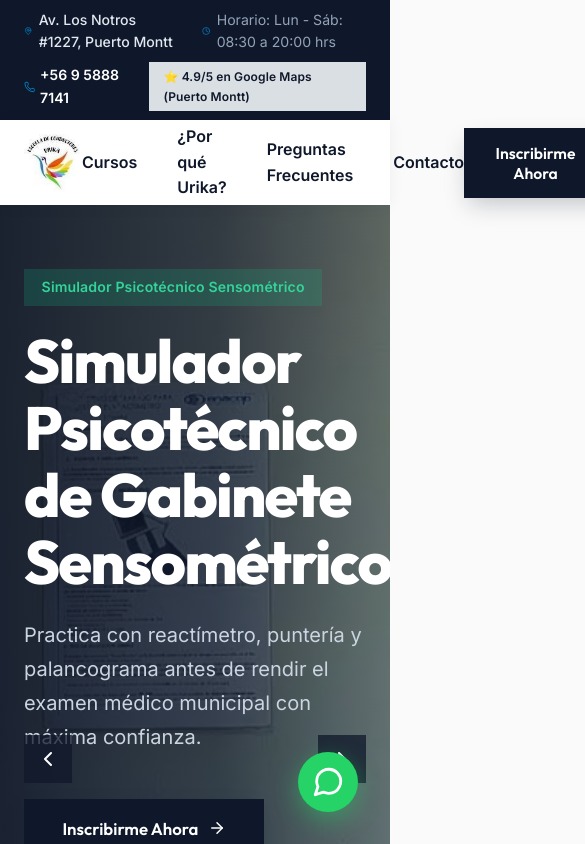
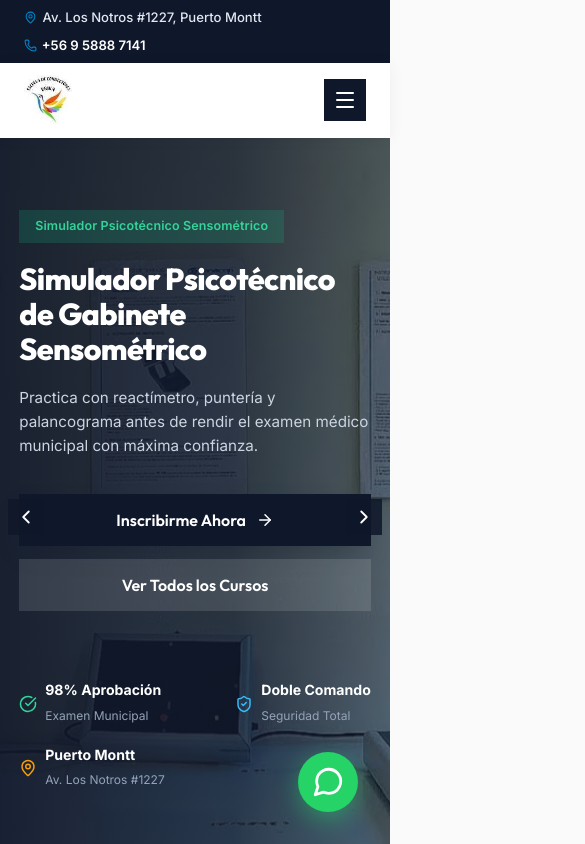
Before and after one commit to viejo14/urika.cl, a React (Vite) app: page / in a window 390 px wide. Shown: the top 844 px of the page, 585 px wide, since content can reach past the window. Built offline with nearby package versions, Linux system fonts and the light colour scheme.

Commit message:
fix: total mobile responsiveness overhaul for Navbar hamburger menu, TopBar & Hero section

```diff
--- a/src/components/layout/Navbar.jsx
+++ b/src/components/layout/Navbar.jsx
@@ -1,19 +1,30 @@
-import React from 'react';
-import { ArrowRight } from 'lucide-react';
+import React, { useState } from 'react';
+import { motion, AnimatePresence } from 'framer-motion';
+import { ArrowRight, Menu, X } from 'lucide-react';
 import { Button } from '../common/Button';
 
 export function Navbar({ onOpenBooking }) {
+  const [isMobileMenuOpen, setIsMobileMenuOpen] = useState(false);
+
+  const toggleMobileMenu = () => {
+    setIsMobileMenuOpen((prev) => !prev);
+  };
+
+  const closeMobileMenu = () => {
+    setIsMobileMenuOpen(false);
+  };
+
   return (
     <header style={{ position: 'sticky', top: 0, zIndex: 100 }} className="glass-nav">
-      <div className="container" style={{ display: 'flex', justifyContent: 'space-between', alignItems: 'center', height: '85px' }}>
+      <div className="container" style={{ display: 'flex', justifyContent: 'space-between', alignItems: 'center', height: '75px' }}>
 
         {/* Brand Official Logo */}
-        <a href="#" style={{ display: 'flex', alignItems: 'center', gap: '0.85rem' }}>
+        <a href="#" onClick={closeMobileMenu} style={{ display: 'flex', alignItems: 'center', gap: '0.85rem' }}>
           <img
             src="/urika-logo.png"
             alt="Logo Escuela de Conductores Urika"
             style={{
-              height: '58px',
+              height: '50px',
               width: 'auto',
               objectFit: 'contain',
               borderRadius: 0
@@ -21,19 +32,102 @@ export function Navbar({ onOpenBooking }) {
           />
         </a>
 
-        {/* Links */}
-        <nav style={{ display: 'flex', gap: '2.5rem', alignItems: 'center' }}>
+        {/* Desktop Navigation Links */}
+        <nav className="desktop-nav" style={{ display: 'flex', gap: '2.2rem', alignItems: 'center' }}>
           <a href="#cursos" style={{ fontWeight: '600', color: 'var(--primary-dark)', transition: 'var(--transition-fast)' }}>Cursos</a>
           <a href="#ventajas" style={{ fontWeight: '600', color: 'var(--primary-dark)', transition: 'var(--transition-fast)' }}>¿Por qué Urika?</a>
           <a href="#preguntas" style={{ fontWeight: '600', color: 'var(--primary-dark)', transition: 'var(--transition-fast)' }}>Preguntas Frecuentes</a>
           <a href="#contacto" style={{ fontWeight: '600', color: 'var(--primary-dark)', transition: 'var(--transition-fast)' }}>Contacto</a>
         </nav>
 
-        {/* Action Button */}
-        <Button variant="primary" onClick={() => onOpenBooking('Curso Completo Licencia Clase B')}>
-          Inscribirme Ahora <ArrowRight size={16} />
-        </Button>
+        {/* Desktop Action Button */}
+        <div className="desktop-cta">
+          <Button variant="primary" onClick={() => onOpenBooking('Curso Completo Licencia Clase B')}>
+            Inscribirme Ahora <ArrowRight size={16} />
+          </Button>
+        </div>
+
+        {/* Mobile Hamburger Menu Toggle Button */}
+        <button
+          className="mobile-menu-toggle"
+          onClick={toggleMobileMenu}
+          aria-label={isMobileMenuOpen ? 'Cerrar menú de navegación' : 'Abrir menú de navegación'}
+          style={{
+            display: 'none',
+            backgroundColor: 'var(--primary-dark)',
+            color: '#FFFFFF',
+            border: 'none',
+            padding: '0.55rem',
+            cursor: 'pointer'
+          }}
+        >
+          {isMobileMenuOpen ? <X size={24} /> : <Menu size={24} />}
+        </button>
+
       </div>
+
+      {/* Mobile Drawer Menu Overlay */}
+      <AnimatePresence>
+        {isMobileMenuOpen && (
+          <motion.div
+            initial={{ opacity: 0, height: 0 }}
+            animate={{ opacity: 1, height: 'auto' }}
+            exit={{ opacity: 0, height: 0 }}
+            transition={{ duration: 0.3, ease: 'easeInOut' }}
+            style={{
+              backgroundColor: 'rgba(15, 23, 42, 0.98)',
+              backdropFilter: 'blur(12px)',
+              borderBottom: '2px solid var(--accent-corporate)',
+              overflow: 'hidden'
+            }}
+            className="mobile-drawer"
+          >
+            <div className="container" style={{ padding: '1.8rem 1.5rem', display: 'flex', flexDirection: 'column', gap: '1.2rem' }}>
+              <a
+                href="#cursos"
+                onClick={closeMobileMenu}
+                style={{ fontSize: '1.1rem', fontWeight: '600', color: '#FFFFFF', padding: '0.4rem 0', borderBottom: '1px solid rgba(255,255,255,0.08)' }}
+              >
+                📚 Cursos Licencia Clase B
+              </a>
+              <a
+                href="#ventajas"
+                onClick={closeMobileMenu}
+                style={{ fontSize: '1.1rem', fontWeight: '600', color: '#FFFFFF', padding: '0.4rem 0', borderBottom: '1px solid rgba(255,255,255,0.08)' }}
+              >
+                ⭐ ¿Por qué Urika?
+              </a>
+              <a
+                href="#preguntas"
+                onClick={closeMobileMenu}
+                style={{ fontSize: '1.1rem', fontWeight: '600', color: '#FFFFFF', padding: '0.4rem 0', borderBottom: '1px solid rgba(255,255,255,0.08)' }}
+              >
+                ❓ Preguntas Frecuentes
+              </a>
+              <a
+                href="#contacto"
+                onClick={closeMobileMenu}
+                style={{ fontSize: '1.1rem', fontWeight: '600', color: '#FFFFFF', padding: '0.4rem 0', borderBottom: '1px solid rgba(255,255,255,0.08)' }}
+              >
+                📍 Contacto & Ubicación
+              </a>
+
+              <div style={{ marginTop: '0.8rem' }}>
+                <Button
+                  variant="primary"
+                  onClick={() => {
+                    closeMobileMenu();
+                    onOpenBooking('Curso Completo Licencia Clase B');
+                  }}
+                  style={{ width: '100%', justifyContent: 'center', padding: '1rem' }}
+                >
+                  Inscribirme Ahora <ArrowRight size={18} />
+                </Button>
+              </div>
+            </div>
+          </motion.div>
+        )}
+      </AnimatePresence>
     </header>
   );
 }
--- a/src/components/layout/TopBar.jsx
+++ b/src/components/layout/TopBar.jsx
@@ -4,26 +4,31 @@ import { Badge } from '../common/Badge';
 
 export function TopBar() {
   return (
-    <div style={{ backgroundColor: 'var(--primary-dark)', color: '#94A3B8', fontSize: '0.88rem', padding: '0.55rem 0' }}>
-      <div className="container" style={{ display: 'flex', justifyContent: 'space-between', alignItems: 'center', flexWrap: 'wrap', gap: '0.5rem' }}>
-        <div style={{ display: 'flex', alignItems: 'center', gap: '1.4rem' }}>
-          <span style={{ display: 'flex', alignItems: 'center', gap: '0.4rem', color: '#E2E8F0', fontWeight: '500' }}>
-            <MapPin size={14} color="var(--accent-corporate)" /> Av. Los Notros #1227, Puerto Montt
+    <div style={{ backgroundColor: 'var(--primary-dark)', color: '#94A3B8', fontSize: '0.82rem', padding: '0.45rem 0' }}>
+      <div className="container" style={{ display: 'flex', justifyContent: 'space-between', alignItems: 'center', flexWrap: 'wrap', gap: '0.4rem' }}>
+
+        {/* Left Info: Location & Hours */}
+        <div style={{ display: 'flex', alignItems: 'center', gap: '1.2rem', flexWrap: 'wrap' }}>
+          <span style={{ display: 'flex', alignItems: 'center', gap: '0.35rem', color: '#E2E8F0', fontWeight: '500' }}>
+            <MapPin size={13} color="var(--accent-corporate)" /> Av. Los Notros #1227, Puerto Montt
           </span>
-          <span style={{ display: 'flex', alignItems: 'center', gap: '0.4rem' }}>
-            <Clock size={14} color="var(--accent-corporate)" /> Horario: Lun - Sáb: 08:30 a 20:00 hrs
+          <span className="hide-on-mobile" style={{ display: 'flex', alignItems: 'center', gap: '0.35rem' }}>
+            <Clock size={13} color="var(--accent-corporate)" /> Lun - Sáb: 08:30 a 20:00 hrs
           </span>
         </div>
-        <div style={{ display: 'flex', alignItems: 'center', gap: '1.2rem' }}>
+
+        {/* Right Info: Phone & Google Rating */}
+        <div style={{ display: 'flex', alignItems: 'center', gap: '1rem' }}>
           <a href="tel:+56958887141" style={{ display: 'flex', alignItems: 'center', gap: '0.3rem', color: '#FFFFFF', fontWeight: '600' }}>
-            <Phone size={14} color="var(--accent-corporate)" /> +56 9 5888 7141
+            <Phone size={13} color="var(--accent-corporate)" /> +56 9 5888 7141
           </a>
-          <a href="https://maps.google.com/?q=Escuela+de+Conductores+Urika+Puerto+Montt+Av+Los+Notros+1227" target="_blank" rel="noopener noreferrer">
-            <Badge variant="corporate" style={{ fontSize: '0.75rem', cursor: 'pointer' }}>
-              ⭐ 4.9/5 en Google Maps (Puerto Montt)
+          <a href="https://maps.google.com/?q=Escuela+de+Conductores+Urika+Puerto+Montt+Av+Los+Notros+1227" target="_blank" rel="noopener noreferrer" className="hide-on-mobile">
+            <Badge variant="corporate" style={{ fontSize: '0.72rem', cursor: 'pointer', padding: '0.2rem 0.6rem' }}>
+              ⭐ 4.9/5 en Google Maps
             </Badge>
           </a>
         </div>
+
       </div>
     </div>
   );
--- a/src/components/sections/HeroSection.jsx
+++ b/src/components/sections/HeroSection.jsx
@@ -65,10 +65,10 @@ export function HeroSection({ onOpenBooking }) {
   const slide = HERO_FULLSCREEN_SLIDES[currentSlide];
 
   return (
-    <section style={{
+    <section className="hero-responsive-wrapper" style={{
       position: 'relative',
       width: '100%',
-      minHeight: 'calc(100vh - 85px)',
+      minHeight: 'calc(100vh - 75px)',
       display: 'flex',
       alignItems: 'center',
       overflow: 'hidden',
@@ -109,23 +109,23 @@ export function HeroSection({ onOpenBooking }) {
           left: 0,
           width: '100%',
           height: '100%',
-          background: 'linear-gradient(90deg, rgba(15, 23, 42, 0.94) 0%, rgba(15, 23, 42, 0.8) 55%, rgba(15, 23, 42, 0.55) 100%)',
+          background: 'linear-gradient(90deg, rgba(15, 23, 42, 0.95) 0%, rgba(15, 23, 42, 0.84) 60%, rgba(15, 23, 42, 0.65) 100%)',
           zIndex: 2
         }} />
       </div>
 
       {/* Clean Non-Invasive Text Container */}
-      <div className="container" style={{ position: 'relative', zIndex: 10, padding: '4rem 1.5rem' }}>
-        <div style={{ maxWidth: '780px' }}>
+      <div className="container hero-content-container" style={{ position: 'relative', zIndex: 10, padding: '3.5rem 1.5rem' }}>
+        <div style={{ maxWidth: '760px' }}>
 
           <motion.div
             key={`slide-badge-${slide.id}`}
             initial={{ opacity: 0, y: 15 }}
             animate={{ opacity: 1, y: 0 }}
             transition={{ duration: 0.4 }}
-            style={{ marginBottom: '1.4rem' }}
+            style={{ marginBottom: '1.2rem' }}
           >
-            <Badge variant="green" style={{ backgroundColor: 'rgba(16, 185, 129, 0.2)', color: '#34D399', fontSize: '0.88rem', padding: '0.45rem 1.1rem' }}>
+            <Badge variant="green" style={{ backgroundColor: 'rgba(16, 185, 129, 0.2)', color: '#34D399', fontSize: 'clamp(0.78rem, 2.5vw, 0.88rem)', padding: '0.4rem 1rem' }}>
               {slide.tag}
             </Badge>
           </motion.div>
@@ -135,7 +135,14 @@ export function HeroSection({ onOpenBooking }) {
             initial={{ opacity: 0, y: 20 }}
             animate={{ opacity: 1, y: 0 }}
             transition={{ duration: 0.5, delay: 0.1 }}
-            style={{ fontSize: '3.8rem', marginBottom: '1.4rem', color: '#FFFFFF', fontWeight: '800', lineHeight: 1.1, letterSpacing: '-0.03em' }}
+            style={{
+              fontSize: 'clamp(1.9rem, 5.2vw, 3.6rem)',
+              marginBottom: '1.2rem',
+              color: '#FFFFFF',
+              fontWeight: '800',
+              lineHeight: 1.15,
+              letterSpacing: '-0.02em'
+            }}
           >
             {slide.title}
           </motion.h1>
@@ -145,7 +152,13 @@ export function HeroSection({ onOpenBooking }) {
             initial={{ opacity: 0, y: 20 }}
             animate={{ opacity: 1, y: 0 }}
             transition={{ duration: 0.5, delay: 0.2 }}
-            style={{ fontSize: '1.25rem', color: '#CBD5E1', marginBottom: '2.8rem', maxWidth: '640px', lineHeight: 1.7 }}
+            style={{
+              fontSize: 'clamp(0.95rem, 2.8vw, 1.2rem)',
+              color: '#CBD5E1',
+              marginBottom: '2.2rem',
+              maxWidth: '620px',
+              lineHeight: 1.6
+            }}
           >
             {slide.subtitle}
           </motion.p>
@@ -154,46 +167,48 @@ export function HeroSection({ onOpenBooking }) {
             initial={{ opacity: 0, y: 15 }}
             animate={{ opacity: 1, y: 0 }}
             transition={{ duration: 0.5, delay: 0.3 }}
-            style={{ display: 'flex', gap: '1.2rem', flexWrap: 'wrap', marginBottom: '3.5rem', alignItems: 'center' }}
+            className="hero-buttons-wrapper"
+            style={{ display: 'flex', gap: '1rem', flexWrap: 'wrap', marginBottom: '2.8rem', alignItems: 'center' }}
           >
-            <Button variant="primary" onClick={() => onOpenBooking('Curso Completo Licencia Clase B')} style={{ padding: '1.15rem 2.4rem', fontSize: '1.05rem' }}>
+            <Button variant="primary" onClick={() => onOpenBooking('Curso Completo Licencia Clase B')} className="hero-btn-primary" style={{ padding: '1rem 2.2rem', fontSize: '1rem' }}>
               Inscribirme Ahora <ArrowRight size={18} />
             </Button>
-            <a href="#cursos">
-              <Button variant="secondary" style={{ backgroundColor: 'rgba(255, 255, 255, 0.12)', color: '#FFFFFF', padding: '1.15rem 2.4rem', fontSize: '1.05rem' }}>
+            <a href="#cursos" className="hero-btn-secondary-link">
+              <Button variant="secondary" style={{ backgroundColor: 'rgba(255, 255, 255, 0.12)', color: '#FFFFFF', padding: '1rem 2.2rem', fontSize: '1rem' }}>
                 Ver Todos los Cursos
               </Button>
             </a>
           </motion.div>
 
-          {/* Clean Trust Indicators Bar */}
+          {/* Clean Responsive Trust Indicators Bar */}
           <motion.div
             initial={{ opacity: 0 }}
             animate={{ opacity: 1 }}
             transition={{ duration: 0.6, delay: 0.4 }}
-            style={{ display: 'flex', alignItems: 'center', gap: '2.5rem', borderTop: '1px solid rgba(255, 255, 255, 0.15)', paddingTop: '1.8rem', flexWrap: 'wrap' }}
+            className="hero-trust-bar"
+            style={{ display: 'flex', alignItems: 'center', gap: '2rem', borderTop: '1px solid rgba(255, 255, 255, 0.15)', paddingTop: '1.5rem', flexWrap: 'wrap' }}
           >
-            <div style={{ display: 'flex', alignItems: 'center', gap: '0.6rem' }}>
-              <CheckCircle size={20} color="#34D399" />
+            <div style={{ display: 'flex', alignItems: 'center', gap: '0.5rem' }}>
+              <CheckCircle size={18} color="#34D399" />
               <div>
-                <span style={{ display: 'block', fontWeight: '700', fontSize: '0.95rem', color: '#FFFFFF' }}>98% Aprobación</span>
-                <span style={{ fontSize: '0.8rem', color: '#94A3B8' }}>Examen Municipal</span>
+                <span style={{ display: 'block', fontWeight: '700', fontSize: '0.88rem', color: '#FFFFFF' }}>98% Aprobación</span>
+                <span style={{ fontSize: '0.75rem', color: '#94A3B8' }}>Examen Municipal</span>
               </div>
             </div>
 
-            <div style={{ display: 'flex', alignItems: 'center', gap: '0.6rem' }}>
-              <ShieldCheck size={20} color="#38BDF8" />
+            <div style={{ display: 'flex', alignItems: 'center', gap: '0.5rem' }}>
+              <ShieldCheck size={18} color="#38BDF8" />
               <div>
-                <span style={{ display: 'block', fontWeight: '700', fontSize: '0.95rem', color: '#FFFFFF' }}>Doble Comando</span>
-                <span style={{ fontSize: '0.8rem', color: '#94A3B8' }}>Seguridad Total</span>
+                <span style={{ display: 'block', fontWeight: '700', fontSize: '0.88rem', color: '#FFFFFF' }}>Doble Comando</span>
+                <span style={{ fontSize: '0.75rem', color: '#94A3B8' }}>Seguridad Total</span>
               </div>
             </div>
 
-            <div style={{ display: 'flex', alignItems: 'center', gap: '0.6rem' }}>
-              <MapPin size={20} color="#F59E0B" />
+            <div style={{ display: 'flex', alignItems: 'center', gap: '0.5rem' }}>
+              <MapPin size={18} color="#F59E0B" />
               <div>
-                <span style={{ display: 'block', fontWeight: '700', fontSize: '0.95rem', color: '#FFFFFF' }}>Puerto Montt</span>
-                <span style={{ fontSize: '0.8rem', color: '#94A3B8' }}>Av. Los Notros #1227</span>
+                <span style={{ display: 'block', fontWeight: '700', fontSize: '0.88rem', color: '#FFFFFF' }}>Puerto Montt</span>
+                <span style={{ fontSize: '0.75rem', color: '#94A3B8' }}>Av. Los Notros #1227</span>
               </div>
             </div>
           </motion.div>
@@ -201,63 +216,31 @@ export function HeroSection({ onOpenBooking }) {
         </div>
       </div>
 
-      {/* Fullscreen Slider Navigation Controls */}
+      {/* Responsive Slider Navigation Controls */}
       <button
         onClick={prevSlide}
-        style={{
-          position: 'absolute',
-          top: '50%',
-          left: '1.5rem',
-          transform: 'translateY(-50%)',
-          backgroundColor: 'rgba(15, 23, 42, 0.75)',
-          color: '#FFFFFF',
-          width: '48px',
-          height: '48px',
-          display: 'flex',
-          alignItems: 'center',
-          justifyContent: 'center',
-          cursor: 'pointer',
-          zIndex: 20,
-          transition: 'var(--transition-fast)',
-          border: '1px solid rgba(255, 255, 255, 0.2)'
-        }}
+        className="hero-slider-nav-btn hero-slider-prev"
         aria-label="Slide anterior"
       >
-        <ChevronLeft size={24} />
+        <ChevronLeft size={22} />
       </button>
 
       <button
         onClick={nextSlide}
-        style={{
-          position: 'absolute',
-          top: '50%',
-          right: '1.5rem',
-          transform: 'translateY(-50%)',
-          backgroundColor: 'rgba(15, 23, 42, 0.75)',
-          color: '#FFFFFF',
-          width: '48px',
-          height: '48px',
-          display: 'flex',
-          alignItems: 'center',
-          justifyContent: 'center',
-          cursor: 'pointer',
-          zIndex: 20,
-          transition: 'var(--transition-fast)',
-          border: '1px solid rgba(255, 255, 255, 0.2)'
-        }}
+        className="hero-slider-nav-btn hero-slider-next"
         aria-label="Slide siguiente"
       >
-        <ChevronRight size={24} />
+        <ChevronRight size={22} />
       </button>
 
       {/* Fullscreen Slider Progress Dots */}
       <div style={{
         position: 'absolute',
-        bottom: '2rem',
+        bottom: '1.5rem',
         left: '50%',
         transform: 'translateX(-50%)',
         display: 'flex',
-        gap: '0.6rem',
+        gap: '0.5rem',
         zIndex: 20
       }}>
         {HERO_FULLSCREEN_SLIDES.map((s, idx) => (
@@ -265,11 +248,13 @@ export function HeroSection({ onOpenBooking }) {
             key={s.id}
             onClick={() => setCurrentSlide(idx)}
             style={{
-              width: currentSlide === idx ? '36px' : '10px',
-              height: '8px',
+              width: currentSlide === idx ? '32px' : '8px',
+              height: '6px',
               backgroundColor: currentSlide === idx ? '#FFFFFF' : 'rgba(255, 255, 255, 0.35)',
               transition: 'all 0.35s cubic-bezier(0.16, 1, 0.3, 1)',
-              cursor: 'pointer'
+              cursor: 'pointer',
+              border: 'none',
+              padding: 0
             }}
             aria-label={`Ir a foto ${idx + 1}`}
           />
--- a/src/index.css
+++ b/src/index.css
@@ -287,20 +287,99 @@ button, input, select, textarea {
   gap: 1.5rem;
 }
 
-@media (max-width: 1024px) {
-  .grid-3, .grid-4 {
-    grid-template-columns: repeat(2, 1fr);
+/* Responsive Design System & Media Queries */
+@media (max-width: 900px) {
+  .desktop-nav, .desktop-cta {
+    display: none !important;
+  }
+  .mobile-menu-toggle {
+    display: flex !important;
+    align-items: center;
+    justify-content: center;
   }
 }
 
 @media (max-width: 768px) {
+  .hide-on-mobile {
+    display: none !important;
+  }
+
   .grid-2, .grid-3, .grid-4 {
     grid-template-columns: 1fr;
+    gap: 1.8rem;
   }
+
   .section-padding {
-    padding: 4rem 0;
+    padding: 3rem 0;
+  }
+
+  .hero-responsive-wrapper {
+    min-height: auto !important;
+    padding-top: 2.5rem !important;
+    padding-bottom: 4.5rem !important;
+  }
+
+  .hero-content-container {
+    padding: 2rem 1.2rem !important;
+  }
+
+  .hero-buttons-wrapper {
+    flex-direction: column !important;
+    width: 100% !important;
+    gap: 0.8rem !important;
+  }
+
+  .hero-btn-primary, .hero-btn-secondary-link, .hero-btn-secondary-link button {
+    width: 100% !important;
+    justify-content: center !important;
+  }
+
+  .hero-trust-bar {
+    gap: 1rem !important;
+    justify-content: space-between !important;
+  }
+
+  .hero-slider-nav-btn {
+    width: 36px !important;
+    height: 36px !important;
+    background-color: rgba(15, 23, 42, 0.85) !important;
+  }
+
+  .hero-slider-prev {
+    left: 0.5rem !important;
+  }
+
+  .hero-slider-next {
+    right: 0.5rem !important;
   }
 }
+
+/* Default Hero Slider Control Buttons */
+.hero-slider-nav-btn {
+  position: absolute;
+  top: 50%;
+  transform: translateY(-50%);
+  backgroundColor: rgba(15, 23, 42, 0.75);
+  color: #FFFFFF;
+  width: 44px;
+  height: 44px;
+  display: flex;
+  align-items: center;
+  justify-content: center;
+  cursor: pointer;
+  z-index: 20;
+  transition: var(--transition-fast);
+  border: 1px solid rgba(255, 255, 255, 0.2);
+}
+
+.hero-slider-prev {
+  left: 1.2rem;
+}
+
+.hero-slider-next {
+  right: 1.2rem;
+}
+
 
 /* Official Circular Floating WhatsApp Widget with Pulsing Animation Effect */
 .whatsapp-float-round {
```
